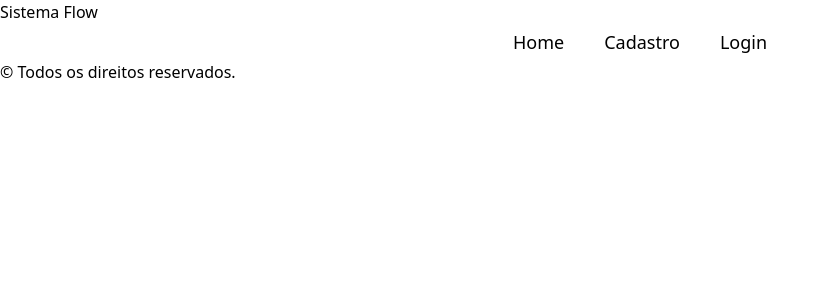
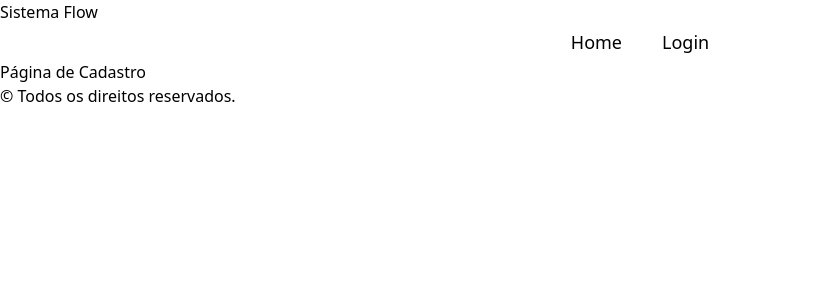
Before and after one commit to 1TDSPG-25/sistema-flow, a React (Vite) app in the folder sistema-flow/: page /cadastro in a window 1280 px wide. Shown: the top 300 px of the page, without its empty margins (0-829 px from the left). Built offline with nearby package versions, Linux system fonts and the light colour scheme.

Commit message:
feat: Ajeitando alguns arquivos que estavam incorretos...

```diff
--- a/sistema-flow/src/components/Menu/Menu.tsx
+++ b/sistema-flow/src/components/Menu/Menu.tsx
@@ -3,15 +3,8 @@ import { Link } from "react-router-dom";
 export default function Menu(){
   return(
     <nav className="menu flex flex-col md:flex-row gap-3 md:gap-6 items-center md:justify-center text-base md:text-lg">
-      <Link to="/" className="px-2 py-1 hover:text-blue-500 transition-colors">
-        Home
-      </Link>
-      <Link to="/cadastro" className="px-2 py-1 hover:text-blue-500 transition-colors">
-        Cadastro
-      </Link>
-      <Link to="/login" className="px-2 py-1 hover:text-blue-500 transition-colors">
-        Login
-      </Link>
+      <Link to="/" className="px-2 py-1 hover:text-blue-500 transition-colors"> Home</Link>
+      <Link to="/login" className="px-2 py-1 hover:text-blue-500 transition-colors">Login</Link>
     </nav>
   );
 }
--- a/sistema-flow/src/routes/Cadastro/index.tsx
+++ b/sistema-flow/src/routes/Cadastro/index.tsx
@@ -1,5 +1,7 @@
 export default function Cadastro(){
-return(
-    <main></main>
-)
+    return(
+        <main>
+            <h1>Página de Cadastro</h1>
+        </main>
+    )
 }
--- a/sistema-flow/src/routes/Home/index.tsx
+++ b/sistema-flow/src/routes/Home/index.tsx
@@ -38,11 +38,7 @@ const Home = () => {
     <main>
       <section className="grid grid-cols-1 md:grid-cols-2 lg:grid-cols-3 gap-8 max-w-6xl w-full p-10 justify-center">
         {posts.map((post) => (
-          <article
-            key={post.id}
-            className="bg-slate-800 p-6 rounded-lg shadow-lg border border-slate-700
-                                   transition-transform duration-300 hover:-translate-y-2"
-          >
+          <article key={post.id} className="bg-slate-800 p-6 rounded-lg shadow-lg border border-slate-700 transition-transform duration-300 hover:-translate-y-2">
             <h2 className="text-2xl font-bold mb-4">{post.quote}</h2>
             <p className="text-slate-300">{post.author}</p>
           </article>
--- a/sistema-flow/src/routes/Login/index.tsx
+++ b/sistema-flow/src/routes/Login/index.tsx
@@ -59,7 +59,7 @@ export default function Login() {
                         </div>
 
                         <div>
-                            <p>Caso não tenha um Usuário, clique em <Link to="/cadastro" className="hover:underline hover:text-blue-500">Cadastrar-se</Link></p>
+                            <p>Caso não tenha um Usuário, clique em <Link to="/cadastro" className="hover:underline hover:text-blue-500 font-bold">Cadastrar-se</Link></p>
                         </div>
                     </fieldset>
                 </form>
```
